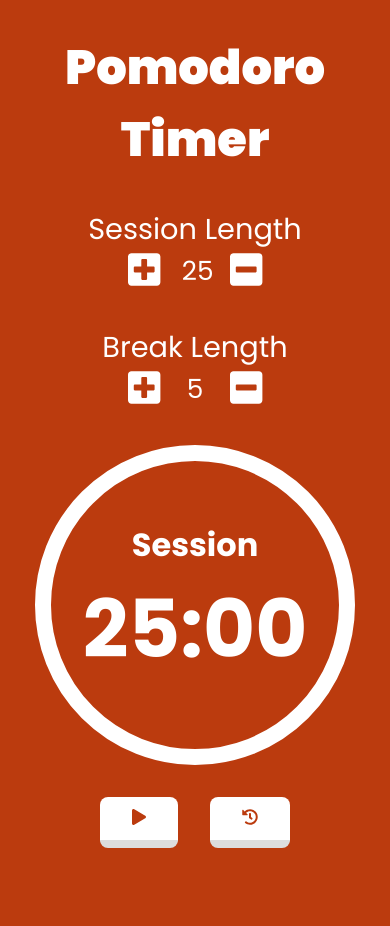
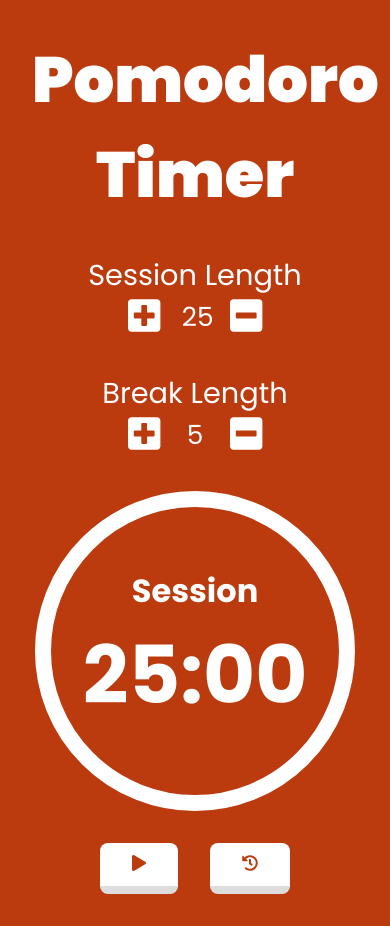
Before and after one commit to rsheppard-dev/pomodoro_clock, a React (Create React App) app: page / in a window 390 px wide. Before the commit the page ends 880 px from the top, so only its background shows below. Built offline with nearby package versions, Linux system fonts and the light colour scheme.

Commit message:
title sizing

```diff
--- a/src/index.css
+++ b/src/index.css
@@ -184,7 +184,6 @@ h3 {
         justify-self: center;
   }
   h1 {
-    font-size: 3em !important;
     letter-spacing: normal !important;
   }
 }
--- a/src/index.scss
+++ b/src/index.scss
@@ -153,7 +153,6 @@ h3 {
   }
 
   h1 {
-    font-size: 3em !important;
     letter-spacing: normal !important;
   }
 }
```
Also changed, not shown: 1 other file (tests, documents, lock files or other folders).
